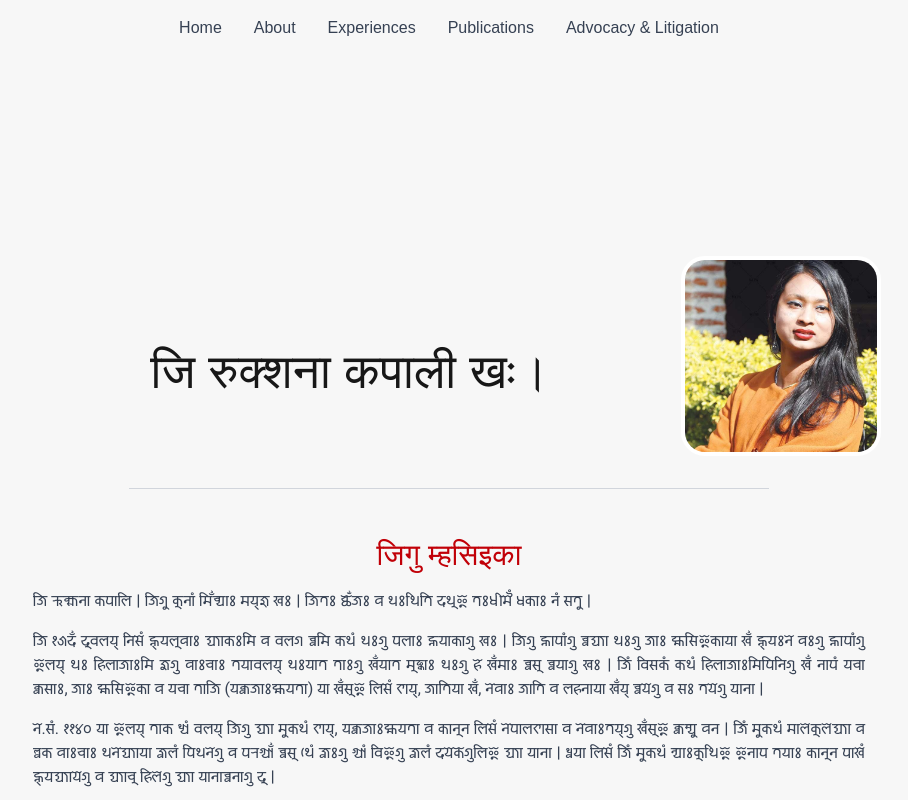
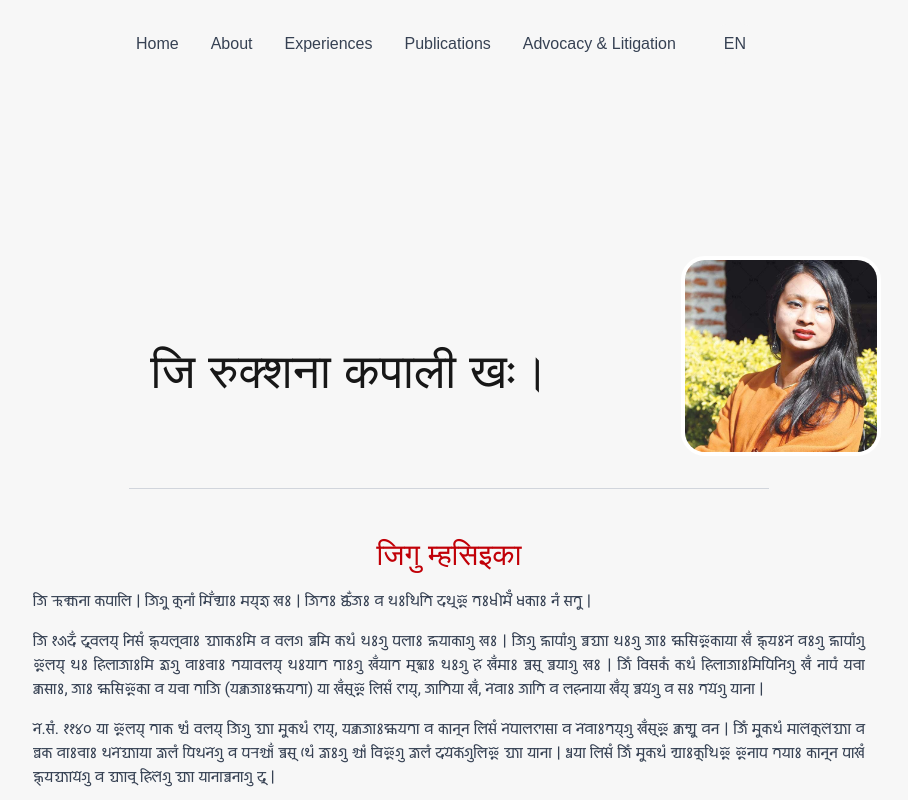
Before and after one commit to shakyasimha/ruku-ya-portfolio, a Next.js app: page / in a window 1280 px wide. Shown: the top 800 px of the page, without its empty margins (191-1099 px from the left). Built offline with nearby package versions, Linux system fonts and the light colour scheme; a web font is replaced by a local one.

Commit message:
working on language switcher tab

```diff
--- /dev/null
+++ b/src/components/LanguageSwitcher/index.tsx
@@ -0,0 +1,11 @@
+"use client";
+
+import { useState } from "react";
+
+export default function LanguageSwitcher() {
+  return (
+    <button className="mx-2 my-2 px-2 py-2 rounded-xl bg-[#f7f7f7] text-gray-700 font-medium hover:bg-gray-400 hover:text-[#f7f7f7] transition duration-500">
+      EN
+    </button>
+  );
+}
--- a/src/components/Navbar/index.tsx
+++ b/src/components/Navbar/index.tsx
@@ -2,6 +2,7 @@
 
 import { useState } from "react";
 import Link from "next/link";
+import LanguageSwitcher from "../LanguageSwitcher";
 
 type NavItem = {
   label: string;
@@ -44,7 +45,7 @@ export default function Navbar({ navItems }: NavbarProps) {
       {/* Desktop Navbar */}
       <nav className="hidden md:flex fixed top-0 left-0 right-0 bg-[#f7f7f7] z-50">
         <div className="max-w-4xl mx-auto w-full px-4">
-          <ul className="flex justify-center gap-8 py-4">
+          <ul className="flex items-center justify-center gap-8 py-4">
             {navItems.map((item) => (
               <li key={item.href}>
                 <Link
@@ -56,6 +57,11 @@ export default function Navbar({ navItems }: NavbarProps) {
                 </Link>
               </li>
             ))}
+
+            {/* Language switcher right next to links */}
+            <li>
+              <LanguageSwitcher />
+            </li>
           </ul>
         </div>
       </nav>
@@ -63,6 +69,9 @@ export default function Navbar({ navItems }: NavbarProps) {
       {/* Mobile Navbar */}
       <nav className="md:hidden fixed top-0 left-0 right-0 bg-[#f7f7f7] z-50">
         <div className="flex justify-end items-center px-4 py-4">
+          {/* Language switcher */}
+          <LanguageSwitcher />
+
           {/* Burger Icon */}
           <button
             onClick={toggleMenu}
```
